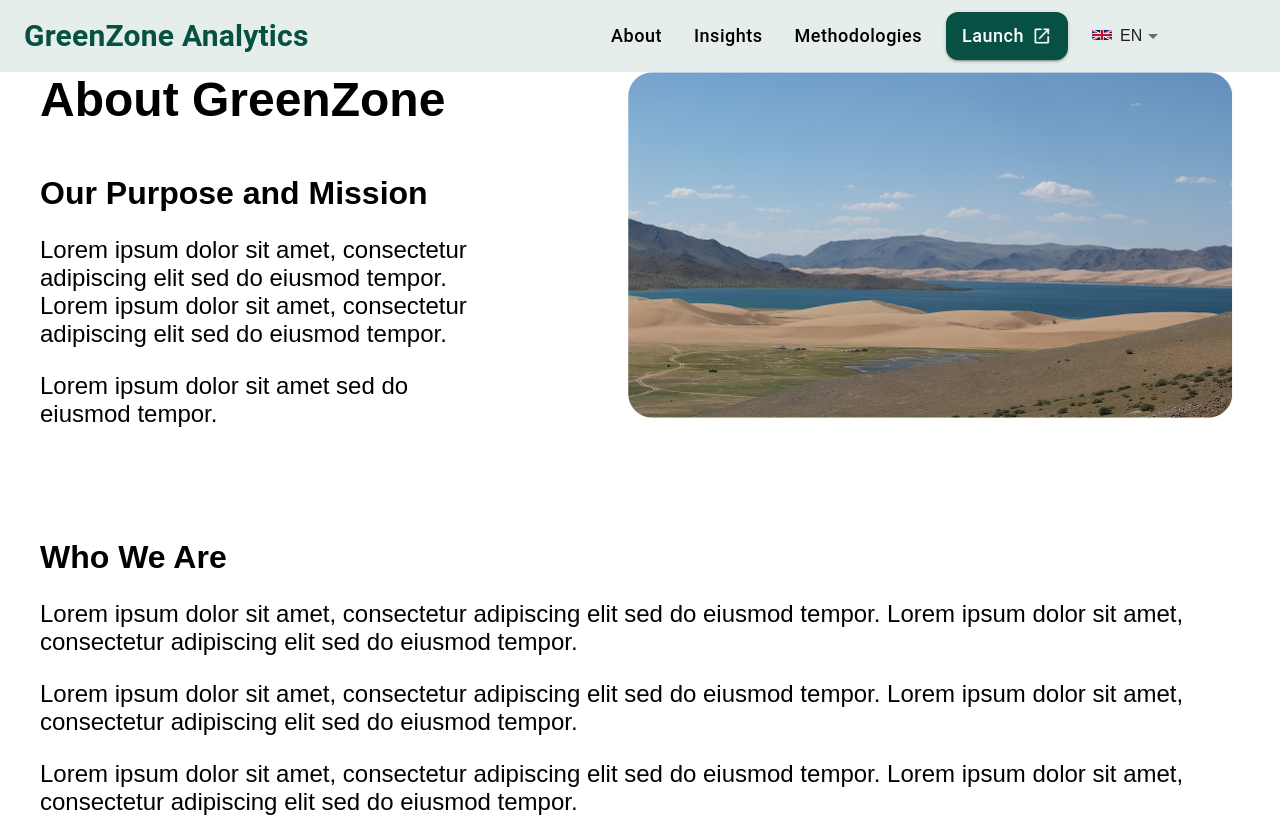
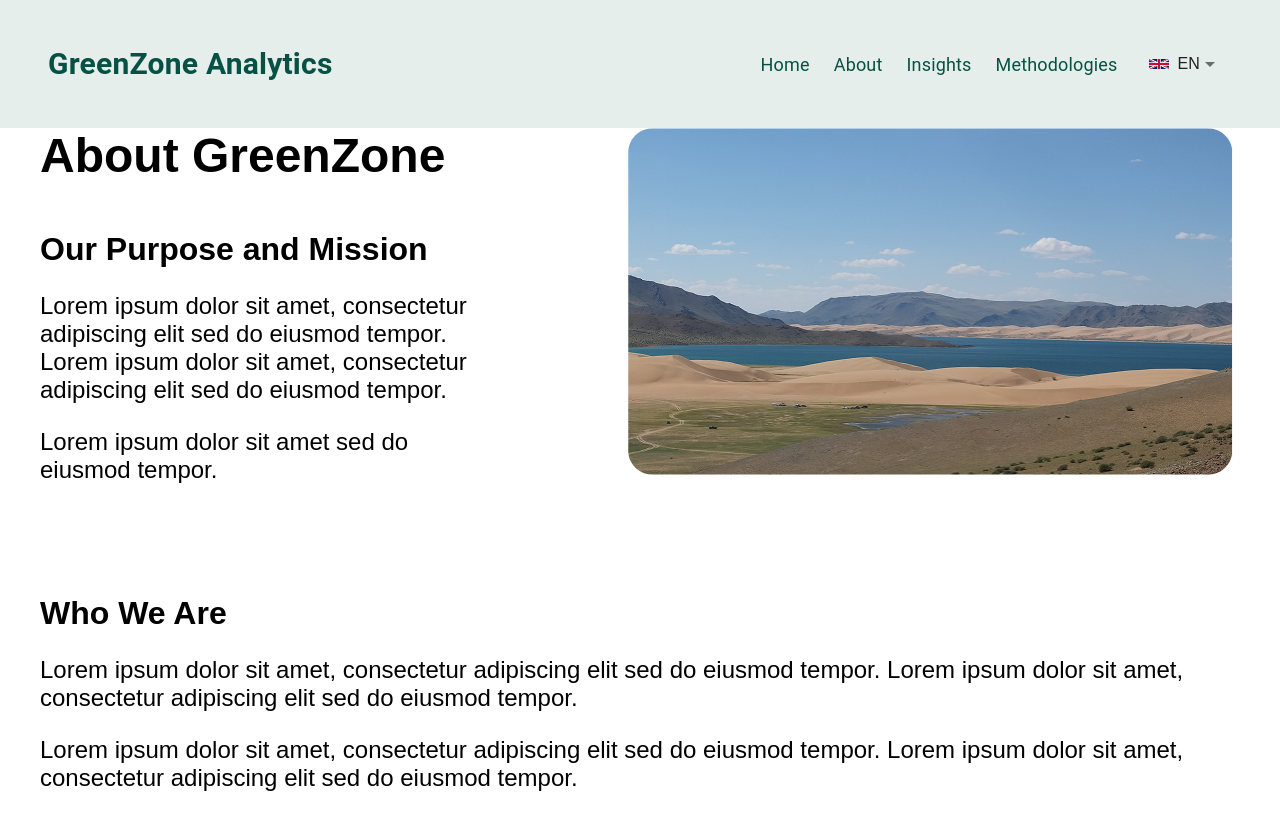
Before and after one commit to cornellh4i/greenzone, a Next.js app in the folder frontend/: page /about in a window 1280 px wide. Shown: the top 817 px of the page. Built offline with nearby package versions, Linux system fonts and the light colour scheme.

Commit message:
implemented nav bar dropdown and search bar

```diff
--- a/frontend/src/components/molecules/NavBar.tsx
+++ b/frontend/src/components/molecules/NavBar.tsx
@@ -1,13 +1,15 @@
 
 import React, { useState } from "react";
 import { useRouter } from "next/router";
-import { AppBar, Toolbar, Box, Typography, Button, MenuItem, Select } from "@mui/material";
+import { AppBar, Toolbar, Box, Typography, Button, MenuItem, Select, Collapse, IconButton } from "@mui/material";
+import MenuIcon from "@mui/icons-material/Menu";
 import useMediaQuery from "@mui/material/useMediaQuery";
 
 const NavBar: React.FC = () => {
   const router = useRouter();
   const isMobile = useMediaQuery("(max-width:600px)");
   const [selectedLanguage, setSelectedLanguage] = useState<'en' | 'mn'>('en');
+  const [mobileMenuOpen, setMobileMenuOpen] = useState(false);
   const handleLanguageChange = (event: any) => {
     setSelectedLanguage(event.target.value);
   };
@@ -16,13 +18,10 @@ const NavBar: React.FC = () => {
   };
 
   const pages = [
-    { name: "Map", path: "/monitoring-platform" },
-    { name: "Landing", path: "/landing" },
+    { name: "Home", path: "/landing" },
     { name: "About", path: "/about" },
-    { name: "Methodology", path: "/methodology" },
-    { name: "Contact", path: "/contact" },
-    { name: "Login", path: "/login" },
-    { name: "Summary Stats", path: "/summary-stats" },
+    { name: "Insights", path: "/summary-stats" },
+    { name: "Methodologies", path: "/methodology" },
   ];
 
   return (
@@ -33,60 +32,43 @@ const NavBar: React.FC = () => {
       sx={{ backgroundColor: '#E6EEEC' }}
       >
 
-      <Toolbar sx={{ justifyContent: 'space-between'}}>
-      <Box onClick = {() => handleNavigate('/landing')}>
+      <Toolbar sx={{ justifyContent: 'space-between', py: 4}}>
+      <Box onClick = {() => handleNavigate('/landing')} sx={{
+    display: "flex",
+    justifyContent: "space-between",
+    alignItems: "center",
+    width: "100%",
+    maxWidth: "1200px",
+    px: 3,
+    mx: "auto",
+  }}>
         <Typography variant="h6" component="div" sx={{
           color: '#065143', fontWeight: 'bold',
           fontSize: isMobile ? '24px' : '30px',
         }}>
           GreenZone Analytics
         </Typography>
-        </Box>
-        <Box
-          sx={{
-            display: 'flex',
-            flexDirection: isMobile ? 'column' : 'row',
-            gap: 2,
-            backgroundColor: '#E6EEEC',
-            padding: 1.5,
-            borderRadius: 2,
-            marginTop: isMobile ? 2 : 0,
-            alignItems: 'center',
-          }}
-        >
-        <Button variant="text" color="inherit"sx={{ textTransform: 'none', fontSize: '18px',}} onClick = {() => handleNavigate('/about')}>
-            About
-        </Button>
-        <Button variant="text" color="inherit"sx={{ textTransform: 'none', fontSize: '18px', }} onClick={() => handleNavigate('/summary-stats')}>
-          Insights
-        </Button>
-        <Button variant="text" color="inherit"sx={{ textTransform: 'none', fontSize: '18px',}} onClick = {() => handleNavigate('/methodology')}>
-          Methodologies
-        </Button>
-        <Button
-          variant="contained"
-          sx={{
-            bgcolor: '#065143',
-            borderRadius: '12px',
-            '&:hover': { bgcolor: '#043F33' },
-            color: 'white',
-            fontSize: '18px',
-            textTransform: 'none',
-            display: 'flex',
-            alignItems: 'center',
-            gap: 1,
-            paddingX: 2,
-            paddingY: 1,
-          }} onClick = {() => handleNavigate('/monitoring-platform')}
-        >
-          Launch
-        <img
-          src="/launch_icon.png"
-          alt="icon"
-          style={{ width: 20, height: 20 }}
-        />
-      </Button>
-      <Box sx={{ minWidth: 160 }}>
+        <Box sx = {{ display: "flex", alignItems: "center" }}>
+        {isMobile ? (
+            <IconButton onClick={() => setMobileMenuOpen(!mobileMenuOpen)}>
+              <MenuIcon sx={{ color: "#065143" }} />
+            </IconButton>
+          ) : (
+            <Box sx={{ display: "flex", gap: 3, alignItems: "center" }}>
+              {pages.map((page) => (
+                <Typography
+                  key={page.name}
+                  sx={{
+                    fontSize: "18px",
+                    cursor: "pointer",
+                    color: "#065143",
+                    "&:hover": { textDecoration: "underline" },
+                  }}
+                  onClick={() => handleNavigate(page.path)}
+                >
+                  {page.name}
+                </Typography>
+              ))}
             <Select
               value={selectedLanguage}
               onChange={handleLanguageChange}
@@ -128,8 +110,99 @@ const NavBar: React.FC = () => {
               </MenuItem>
             </Select>
           </Box>
+          )}
+          </Box>
         </Box>
       </Toolbar>
+      {isMobile && (
+        <Collapse in={mobileMenuOpen} timeout="auto" unmountOnExit>
+          <Box
+            sx={{
+              px: 3,
+              pt: 1,
+              pb: 2,
+              display: "flex",
+              flexDirection: "column",
+              gap: 2,
+              backgroundColor: "#E6EEEC",
+            }}
+          >
+            {pages.map((page) => (
+              <Typography
+                key={page.name}
+                sx={{
+                  fontSize: "18px",
+                  cursor: "pointer",
+                  color: "#000",
+                }}
+                onClick={() => handleNavigate(page.path)}
+              >
+                {page.name}
+              </Typography>
+            ))}
+
+            <Box
+              sx={{
+                display: 'flex',
+                border: '2px solid #065143',
+                borderRadius: '12px',
+                overflow: 'hidden',
+                width: 'fit-content',
+              }}
+            >
+              <Button
+                onClick={() => setSelectedLanguage('en')}
+                disableRipple
+                sx={{
+                  display: 'flex',
+                  alignItems: 'center',
+                  gap: 1,
+                  px: 2,
+                  py: 1,
+                  minWidth: 120,
+                  fontSize: '14px',
+                  fontWeight: 'bold',
+                  borderRadius: 0,
+                  backgroundColor: selectedLanguage === 'en' ? '#065143' : 'transparent',
+                  color: selectedLanguage === 'en' ? 'white' : '#000',
+                  textTransform: 'none',
+                  '&:hover': {
+                    backgroundColor: selectedLanguage === 'en' ? '#043f33' : 'transparent',
+                  },
+                }}
+              >
+                <img src="/flags_en.png" alt="EN" width={20} />
+                English
+              </Button>
+
+              <Button
+                onClick={() => setSelectedLanguage('mn')}
+                disableRipple
+                sx={{
+                  display: 'flex',
+                  alignItems: 'center',
+                  gap: 1,
+                  px: 2,
+                  py: 1,
+                  minWidth: 120,
+                  fontSize: '14px',
+                  fontWeight: 'bold',
+                  borderRadius: 0,
+                  backgroundColor: selectedLanguage === 'mn' ? '#065143' : 'transparent',
+                  color: selectedLanguage === 'mn' ? 'white' : '#000',
+                  textTransform: 'none',
+                  '&:hover': {
+                    backgroundColor: selectedLanguage === 'mn' ? '#043f33' : 'transparent',
+                  },
+                }}
+              >
+                <img src="/flags_mn.png" alt="MN" width={20} />
+                Mongolian
+              </Button>
+            </Box>
+          </Box>
+        </Collapse>
+      )}
     </AppBar>
   );
 };
--- a/frontend/src/components/organisms/Map.tsx
+++ b/frontend/src/components/organisms/Map.tsx
@@ -60,9 +60,7 @@ const MapComponent: React.FC = () => {
   const [zeroCells, setZeroCells] = useState<CellGeometry[]>([]);
   const [positiveCells, setPositiveCells] = useState<CellGeometry[]>([]);
   const [grazingTrueCells, setGrazingTrueCells] = useState<CellGeometry[]>([]);
-  const [grazingFalseCells, setGrazingFalseCells] = useState<CellGeometry[]>(
-    []
-  );
+  const [grazingFalseCells, setGrazingFalseCells] = useState<CellGeometry[]>([]);
   const context = useContext(Context);
 
   if (!context) {
--- a/frontend/src/components/organisms/SidePanel.tsx
+++ b/frontend/src/components/organisms/SidePanel.tsx
@@ -78,6 +78,7 @@ const SidePanel: React.FC<SidePanelProps> = ({ yearOptions }) => {
     "Over Capacity",
   ];
   const zScoreLabels = ["Positive", "Zero", "Negative"];
+  const [showGuide, setShowGuide] = useState(false);
 
   // You can adjust or refine these colors as needed
   const carryingCapacityColors = ["#3CB371", "#FFA500", "#DC143C"];
@@ -414,7 +415,7 @@ const SidePanel: React.FC<SidePanelProps> = ({ yearOptions }) => {
           </IconButton>
         </Box>
       )}
-      {isMobile && !isPanelOpen && (
+      {!isPanelOpen && (
         <Box
           sx={{
             position: "fixed",
@@ -433,6 +434,7 @@ const SidePanel: React.FC<SidePanelProps> = ({ yearOptions }) => {
             <span role="img" aria-label="settings">⚙️</span>
           </IconButton>
           <IconButton
+            onClick={() => setShowGuide(true)} // add this state
             sx={{ backgroundColor: "white", borderRadius: 2 }}
           >
             <span role="img" aria-label="help">❓</span>
```
Also changed, not shown: frontend/src/components/organisms/TopPanel.tsx (+6 -18 lines), frontend/src/pages/landing.tsx (+6 -7 lines). Lines whose indentation alone changed are shown as unchanged.
